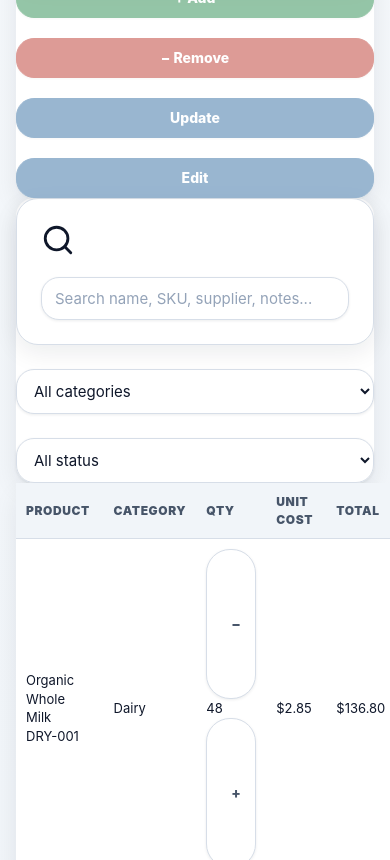
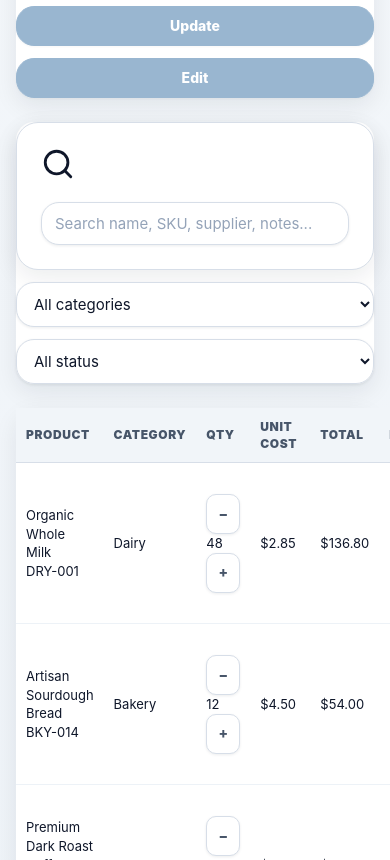
Before and after one commit to bareqsm/-stockroom-io, a React (Vite) app: page / in a window 390 px wide. Shown: the part 1140-2000 px from the top of the page. Built offline with nearby package versions, Linux system fonts and the light colour scheme.

Commit message:
Replace CSS with corrected business layout

```diff
--- a/src/index.css
+++ b/src/index.css
@@ -1,4 +1,4 @@
-/* Stockroom Inventory Manager - Professional Business Theme + Modal Fix */
+/* Stockroom Inventory Manager - Professional Business Theme */
 
 * {
   box-sizing: border-box;
@@ -20,13 +20,8 @@
   --primary-soft: #e9f2fb;
 
   --success: #15803d;
-  --success-soft: #ecfdf3;
-
   --warning: #b45309;
-  --warning-soft: #fffbeb;
-
   --danger: #b42318;
-  --danger-soft: #fef3f2;
 
   --radius-sm: 8px;
   --radius-md: 12px;
@@ -51,7 +46,6 @@ body {
   min-height: 100vh;
 }
 
-/* App background */
 .min-h-screen {
   min-height: 100vh;
   background: linear-gradient(180deg, #f8fafc 0%, #eef3f8 100%) !important;
@@ -59,6 +53,7 @@ body {
 }
 
 /* Header */
+
 header {
   background: rgba(255, 255, 255, 0.96) !important;
   border-bottom: 1px solid var(--border) !important;
@@ -80,7 +75,6 @@ header > div {
   flex-wrap: wrap !important;
 }
 
-/* Brand area */
 header > div > div:first-child {
   display: flex !important;
   align-items: center !important;
@@ -99,7 +93,6 @@ header > div > div:first-child > div:first-child {
   box-shadow: var(--shadow-sm) !important;
 }
 
-/* Header title */
 header .font-display,
 header .text-2xl {
   font-family: Inter, Arial, Helvetica, sans-serif !important;
@@ -122,7 +115,6 @@ header .text-2xl + div {
   color: var(--muted) !important;
 }
 
-/* Header nav */
 nav {
   display: flex !important;
   align-items: center !important;
@@ -130,7 +122,8 @@ nav {
   flex-wrap: wrap !important;
 }
 
-/* Global buttons */
+/* Buttons */
+
 button,
 label {
   font-family: Inter, Arial, Helvetica, sans-serif !important;
@@ -166,14 +159,12 @@ label:disabled {
   cursor: not-allowed !important;
 }
 
-/* Icon buttons */
 button svg,
 label svg {
   vertical-align: middle;
   flex-shrink: 0;
 }
 
-/* Primary buttons */
 button[class*="bg-blue"],
 button[class*="bg-slate-900"],
 button[class*="bg-stone-900"],
@@ -192,28 +183,26 @@ button[type="submit"]:hover {
   color: #ffffff !important;
 }
 
-/* Success button */
 button[class*="bg-emerald"] {
   background: var(--success) !important;
   border-color: var(--success) !important;
   color: #ffffff !important;
 }
 
-/* Danger button */
 button[class*="bg-red"] {
   background: var(--danger) !important;
   border-color: var(--danger) !important;
   color: #ffffff !important;
 }
 
-/* Main area */
+/* Main layout */
+
 main {
   max-width: 1280px !important;
   margin: 0 auto !important;
   padding: 34px 28px 70px !important;
 }
 
-/* Headings */
 h1,
 h2,
 h3 {
@@ -238,7 +227,6 @@ h3 {
   font-weight: 800 !important;
 }
 
-/* Text */
 p,
 span,
 small,
@@ -246,25 +234,25 @@ div {
   line-height: 1.45;
 }
 
-/* Cards / sections */
+/* Cards */
+
+section,
+article,
+.bg-white,
+[class*="bg-white"] {
+  background: var(--surface) !important;
+}
+
 section,
 article,
 .bg-white,
 [class*="bg-white"],
-main > div > div,
 .rounded-3xl,
 .rounded-2xl,
 .rounded-xl,
 .rounded-lg,
 [class*="rounded"] {
   border-radius: var(--radius-lg) !important;
-}
-
-section,
-article,
-.bg-white,
-[class*="bg-white"] {
-  background: var(--surface) !important;
 }
 
 .border,
@@ -281,6 +269,7 @@ article,
 }
 
 /* Inputs */
+
 input,
 input[type="search"],
 input[type="text"],
@@ -317,7 +306,6 @@ textarea {
   resize: vertical;
 }
 
-/* File input */
 input[type="file"] {
   box-shadow: none !important;
   border: 1px dashed var(--border-strong) !important;
@@ -325,6 +313,7 @@ input[type="file"] {
 }
 
 /* Tables */
+
 table {
   width: 100% !important;
   border-collapse: separate !important;
@@ -360,19 +349,18 @@ tbody tr:hover td {
   background: #f8fbff !important;
 }
 
-/* Table wrapper */
 .overflow-x-auto {
   border-radius: var(--radius-lg) !important;
   background: #ffffff !important;
 }
 
-/* Status pills */
 [class*="rounded-full"] {
   border-radius: 999px !important;
   font-weight: 800 !important;
 }
 
-/* Colors */
+/* Text colors */
+
 [class*="text-red"] {
   color: var(--danger) !important;
 }
@@ -392,20 +380,125 @@ tbody tr:hover td {
 }
 
 /* Footer */
+
 footer {
   background: #ffffff !important;
   border-top: 1px solid var(--border) !important;
   color: var(--muted) !important;
 }
 
-/* Keep hidden elements hidden */
 .hidden {
   display: none !important;
 }
 
-/* =========================================
-   FIX: Center Add/Edit Product Modal
-   ========================================= */
+/* Utility fixes */
+
+.grid {
+  display: grid !important;
+}
+
+.grid-cols-1 {
+  grid-template-columns: repeat(1, minmax(0, 1fr)) !important;
+}
+
+.gap-3 {
+  gap: 12px !important;
+}
+
+.gap-4 {
+  gap: 16px !important;
+}
+
+.gap-6 {
+  gap: 24px !important;
+}
+
+.space-y-6 > * + * {
+  margin-top: 24px !important;
+}
+
+.space-y-8 > * + * {
+  margin-top: 32px !important;
+}
+
+/* Dashboard card layout */
+
+@media (min-width: 901px) {
+  main section:first-of-type > .grid,
+  main section:first-of-type .grid {
+    display: grid !important;
+    grid-template-columns: repeat(4, minmax(0, 1fr)) !important;
+    gap: 24px !important;
+    width: 100% !important;
+  }
+
+  main section:nth-of-type(2) {
+    display: grid !important;
+    grid-template-columns: repeat(3, minmax(0, 1fr)) !important;
+    gap: 24px !important;
+    width: 100% !important;
+  }
+
+  main section:first-of-type > .grid > div,
+  main section:first-of-type .grid > div,
+  main section:nth-of-type(2) > button {
+    width: 100% !important;
+    min-height: 150px !important;
+  }
+}
+
+/* Dashboard card style */
+
+main section:first-of-type .grid > div,
+main section:nth-of-type(2) > button {
+  background: #ffffff !important;
+  border: 1px solid var(--border) !important;
+  border-radius: 22px !important;
+  padding: 24px !important;
+  box-shadow: var(--shadow-md) !important;
+}
+
+main section:first-of-type .grid > div svg,
+main section:nth-of-type(2) button svg {
+  width: 34px !important;
+  height: 34px !important;
+  margin-bottom: 14px !important;
+}
+
+main section:first-of-type .grid > div div:nth-child(2) {
+  font-size: 13px !important;
+  font-weight: 800 !important;
+  text-transform: uppercase !important;
+  color: var(--muted) !important;
+  letter-spacing: 0.06em !important;
+}
+
+main section:first-of-type .grid > div div:nth-child(3) {
+  font-size: 30px !important;
+  font-weight: 900 !important;
+  color: var(--text) !important;
+  margin-top: 10px !important;
+}
+
+/* Product page quick stock panel */
+
+section:has(select) {
+  background: var(--surface) !important;
+}
+
+td button {
+  min-width: auto !important;
+}
+
+td button.w-8,
+td button[class*="w-8"] {
+  width: 34px !important;
+  height: 34px !important;
+  padding: 0 !important;
+  border-radius: 10px !important;
+}
+
+/* Modal: Add/Edit Product */
 
 .fixed.inset-0 {
   position: fixed !important;
@@ -420,7 +513,6 @@ footer {
   z-index: 9999 !important;
 }
 
-/* Modal box */
 .fixed.inset-0 > div {
   width: 100% !important;
   max-width: 760px !important;
@@ -434,7 +526,6 @@ footer {
   margin: 0 !important;
 }
 
-/* Modal header */
 .fixed.inset-0 > div > div:first-child {
   display: flex !important;
   justify-content: space-between !important;
@@ -444,7 +535,6 @@ footer {
   background: #ffffff !important;
 }
 
-/* Modal title */
 .fixed.inset-0 h2 {
   font-size: 26px !important;
   font-weight: 900 !important;
@@ -452,21 +542,22 @@ footer {
   margin: 0 !important;
 }
 
-/* Modal form */
 .fixed.inset-0 form {
   padding: 24px !important;
   display: block !important;
   background: #ffffff !important;
 }
 
-/* Modal form grid */
 .fixed.inset-0 form .grid {
   display: grid !important;
   grid-template-columns: repeat(2, minmax(0, 1fr)) !important;
   gap: 16px !important;
 }
 
-/* Modal labels */
+.fixed.inset-0 .md\:col-span-2 {
+  grid-column: span 2 !important;
+}
+
 .fixed.inset-0 label {
   display: block !important;
   background: transparent !important;
@@ -481,7 +572,6 @@ footer {
   min-height: auto !important;
 }
 
-/* Modal inputs */
 .fixed.inset-0 input,
 .fixed.inset-0 textarea,
 .fixed.inset-0 select {
@@ -495,18 +585,10 @@ footer {
   box-shadow: var(--shadow-sm) !important;
 }
 
-/* Modal textarea */
 .fixed.inset-0 textarea {
   min-height: 90px !important;
 }
 
-/* Modal bottom area */
-.fixed.inset-0 form + div,
-.fixed.inset-0 .mt-6 {
-  background: transparent !important;
-}
-
-/* Modal buttons */
 .fixed.inset-0 button {
   border-radius: 12px !important;
   padding: 11px 18px !important;
@@ -514,7 +596,6 @@ footer {
   font-weight: 850 !important;
 }
 
-/* Close button */
 .fixed.inset-0 > div > div:first-child button {
   width: 42px !important;
   height: 42px !important;
@@ -524,42 +605,12 @@ footer {
   justify-content: center !important;
 }
 
-/* Calculated total box */
 .fixed.inset-0 .bg-slate-100 {
   background: #f1f5f9 !important;
   border-radius: 14px !important;
 }
 
-/* =========================================
-   Product Page Layout
-   ========================================= */
-
-.grid {
-  gap: 24px;
-}
-
-/* Quick control panel */
-section:has(select) {
-  background: var(--surface) !important;
-}
-
-/* Product action buttons */
-td button {
-  min-width: auto !important;
-}
-
-/* Quantity buttons in table */
-td button.w-8,
-td button[class*="w-8"] {
-  width: 34px !important;
-  height: 34px !important;
-  padding: 0 !important;
-  border-radius: 10px !important;
-}
-
-/* =========================================
-   Responsive
-   ========================================= */
+/* Responsive */
 
 @media (max-width: 1000px) {
   header > div {
@@ -582,6 +633,15 @@ td button[class*="w-8"] {
 
   h2 {
     font-size: 24px !important;
+  }
+
+  main section:first-of-type > .grid,
+  main section:first-of-type .grid {
+    grid-template-columns: repeat(2, minmax(0, 1fr)) !important;
+  }
+
+  main section:nth-of-type(2) {
+    grid-template-columns: repeat(3, minmax(0, 1fr)) !important;
   }
 }
 
@@ -621,12 +681,22 @@ td button[class*="w-8"] {
     padding: 10px !important;
   }
 
+  main section:first-of-type > .grid,
+  main section:first-of-type .grid,
+  main section:nth-of-type(2) {
+    grid-template-columns: 1fr !important;
+  }
+
   .fixed.inset-0 {
     padding: 12px !important;
   }
 
   .fixed.inset-0 form .grid {
     grid-template-columns: 1fr !important;
+  }
+
+  .fixed.inset-0 .md\:col-span-2 {
+    grid-column: span 1 !important;
   }
 
   .fixed.inset-0 > div {
@@ -637,262 +707,4 @@ td button[class*="w-8"] {
   .fixed.inset-0 h2 {
     font-size: 22px !important;
   }
-
-  /* Move New Product / Edit Product form to top-right area */
-
-.fixed.inset-0 {
-  position: fixed !important;
-  top: 120px !important;
-  right: 50px !important;
-  left: auto !important;
-  bottom: auto !important;
-  width: 560px !important;
-  height: auto !important;
-  max-height: 80vh !important;
-  display: block !important;
-  background: transparent !important;
-  z-index: 99999 !important;
-  padding: 0 !important;
 }
-
-.fixed.inset-0 > div {
-  width: 560px !important;
-  max-width: 560px !important;
-  max-height: 80vh !important;
-  overflow-y: auto !important;
-  background: #ffffff !important;
-  border: 1px solid #d0d5dd !important;
-  border-radius: 20px !important;
-  box-shadow: 0 24px 70px rgba(15, 23, 42, 0.28) !important;
-  margin: 0 !important;
-}
-
-/* Header inside form */
-.fixed.inset-0 > div > div:first-child {
-  padding: 18px 22px !important;
-  border-bottom: 1px solid #e5e7eb !important;
-  display: flex !important;
-  align-items: center !important;
-  justify-content: space-between !important;
-}
-
-/* Form body */
-.fixed.inset-0 form {
-  padding: 22px !important;
-  background: #ffffff !important;
-}
-
-/* Make form fields organized */
-.fixed.inset-0 form .grid {
-  display: grid !important;
-  grid-template-columns: 1fr 1fr !important;
-  gap: 14px !important;
-}
-
-/* Full-width fields */
-.fixed.inset-0 .md\:col-span-2 {
-  grid-column: span 2 !important;
-}
-
-/* Labels */
-.fixed.inset-0 label {
-  display: block !important;
-  background: transparent !important;
-  border: none !important;
-  box-shadow: none !important;
-  color: #344054 !important;
-  font-size: 13px !important;
-  font-weight: 800 !important;
-  padding: 0 !important;
-  margin-bottom: 6px !important;
-  min-height: auto !important;
-}
-
-/* Inputs */
-.fixed.inset-0 input,
-.fixed.inset-0 textarea,
-.fixed.inset-0 select {
-  width: 100% !important;
-  border: 1px solid #cbd5e1 !important;
-  border-radius: 10px !important;
-  padding: 11px 13px !important;
-  font-size: 14px !important;
-  background: #ffffff !important;
-  color: #111827 !important;
-}
-
-/* Textarea */
-.fixed.inset-0 textarea {
-  min-height: 80px !important;
-}
-
-/* Close button */
-.fixed.inset-0 > div > div:first-child button {
-  width: 40px !important;
-  height: 40px !important;
-  padding: 0 !important;
-}
-
-/* Bottom buttons */
-.fixed.inset-0 form button,
-.fixed.inset-0 button {
-  border-radius: 10px !important;
-}
-
-/* Mobile: center the form */
-@media (max-width: 900px) {
-  .fixed.inset-0 {
-    top: 80px !important;
-    left: 12px !important;
-    right: 12px !important;
-    width: auto !important;
-  }
-
-  .fixed.inset-0 > div {
-    width: 100% !important;
-    max-width: 100% !important;
-  }
-
-  .fixed.inset-0 form .grid {
-    grid-template-columns: 1fr !important;
-  }
-
-  .fixed.inset-0 .md\:col-span-2 {
-    grid-column: span 1 !important;
-  }
-}
-
-/* Dashboard cards side-by-side fix */
-
-main section:first-of-type .grid {
-  display: grid !important;
-  grid-template-columns: repeat(4, minmax(0, 1fr)) !important;
-  gap: 20px !important;
-}
-
-main section:first-of-type .grid > div {
-  background: #ffffff !important;
-  border: 1px solid #d7dee8 !important;
-  border-radius: 22px !important;
-  padding: 24px !important;
-  box-shadow: 0 8px 24px rgba(15, 23, 42, 0.08) !important;
-  min-height: 150px !important;
-}
-
-main section:first-of-type .grid > div svg {
-  width: 34px !important;
-  height: 34px !important;
-  margin-bottom: 14px !important;
-}
-
-main section:first-of-type .grid > div div:nth-child(2) {
-  font-size: 13px !important;
-  font-weight: 800 !important;
-  text-transform: uppercase !important;
-  color: #64748b !important;
-  letter-spacing: 0.06em !important;
-}
-
-main section:first-of-type .grid > div div:nth-child(3) {
-  font-size: 30px !important;
-  font-weight: 900 !important;
-  color: #0f172a !important;
-  margin-top: 10px !important;
-}
-
-/* Alert cards side-by-side */
-main section:nth-of-type(2) {
-  display: grid !important;
-  grid-template-columns: repeat(3, minmax(0, 1fr)) !important;
-  gap: 20px !important;
-}
-
-main section:nth-of-type(2) button {
-  min-height: 150px !important;
-  border-radius: 24px !important;
-  padding: 24px !important;
-}
-
-/* Mobile responsive */
-@media (max-width: 900px) {
-  main section:first-of-type .grid {
-    grid-template-columns: repeat(2, minmax(0, 1fr)) !important;
-  }
-
-  main section:nth-of-type(2) {
-    grid-template-columns: 1fr !important;
-  }
-}
-
-@media (max-width: 520px) {
-  main section:first-of-type .grid {
-    grid-template-columns: 1fr !important;
-  }
-}
-/* FIX: Make dashboard cards line up side by side */
-
-/* Basic Tailwind-like grid utilities */
-.grid {
-  display: grid !important;
-}
-
-.grid-cols-1 {
-  grid-template-columns: repeat(1, minmax(0, 1fr)) !important;
-}
-
-.gap-4 {
-  gap: 16px !important;
-}
-
-.gap-6 {
-  gap: 24px !important;
-}
-
-.space-y-8 > * + * {
-  margin-top: 32px !important;
-}
-
-/* Dashboard metric cards: 4 beside each other */
-main section:first-of-type > .grid {
-  display: grid !important;
-  grid-template-columns: repeat(4, minmax(0, 1fr)) !important;
-  gap: 24px !important;
-}
-
-/* Expired / Expiring / Low Stock cards: 3 beside each other */
-main section:nth-of-type(2) {
-  display: grid !important;
-  grid-template-columns: repeat(3, minmax(0, 1fr)) !important;
-  gap: 24px !important;
-}
-
-/* Make cards look clean */
-main section:first-of-type > .grid > div,
-main section:nth-of-type(2) > button {
-  background: #ffffff !important;
-  border: 1px solid #d7dee8 !important;
-  border-radius: 22px !important;
-  padding: 24px !important;
-  box-shadow: 0 8px 24px rgba(15, 23, 42, 0.08) !important;
-  min-height: 145px !important;
-}
-
-/* Tablet */
-@media (max-width: 1000px) {
-  main section:first-of-type > .grid {
-    grid-template-columns: repeat(2, minmax(0, 1fr)) !important;
-  }
-
-  main section:nth-of-type(2) {
-    grid-template-columns: repeat(3, minmax(0, 1fr)) !important;
-  }
-}
-
-/* Mobile */
-@media (max-width: 650px) {
-  main section:first-of-type > .grid,
-  main section:nth-of-type(2) {
-    grid-template-columns: 1fr !important;
-  }
-}
-}
```
Also changed, not shown: 4 other files (tests, documents, lock files or other folders).
